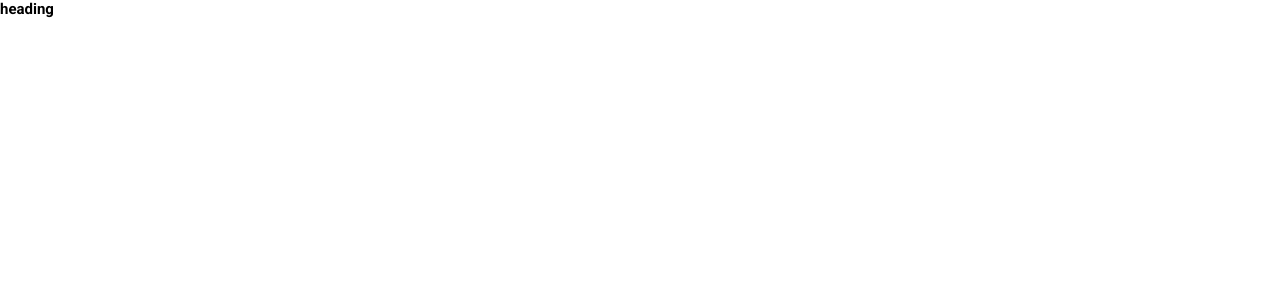
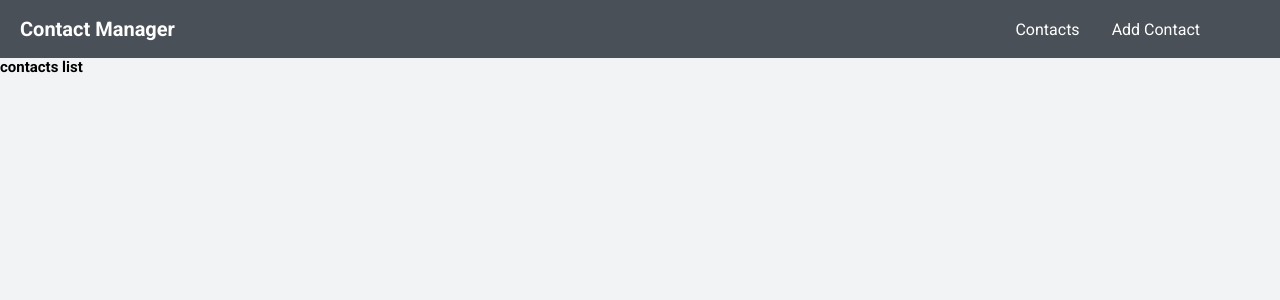
Before and after one commit to wasifalam23/contact-manager, a React (Create React App) app in the folder client/: page / in a window 1280 px wide. Shown: the top 300 px of the page. Built offline with nearby package versions, Linux system fonts and the light colour scheme; the HTML template or start-up script is replaced by a standard one.

Commit message:
added react-router-dom

```diff
--- a/client/package.json
+++ b/client/package.json
@@ -9,6 +9,7 @@
     "node-sass": "^7.0.3",
     "react": "^18.2.0",
     "react-dom": "^18.2.0",
+    "react-router-dom": "^6.4.1",
     "react-scripts": "5.0.1",
     "web-vitals": "^2.1.4"
   },
--- a/client/src/App.js
+++ b/client/src/App.js
@@ -1,7 +1,19 @@
 import React from 'react';
+import { BrowserRouter, Route, Routes } from 'react-router-dom';
+import Header from './components/Header/Header';
+import AddContact from './pages/AddContact';
+import Contacts from './pages/Contacts';
 
 const App = () => {
-  return <h2>heading</h2>;
+  return (
+    <BrowserRouter>
+      <Header />
+      <Routes>
+        <Route path="/" element={<Contacts />} />
+        <Route path="/addContact" element={<AddContact />} />
+      </Routes>
+    </BrowserRouter>
+  );
 };
 
 export default App;
--- /dev/null
+++ b/client/src/components/Contacts/ContactsList.js
@@ -0,0 +1,7 @@
+import React from 'react';
+
+const ContactsList = () => {
+  return <h2>contacts list</h2>;
+};
+
+export default ContactsList;
--- /dev/null
+++ b/client/src/components/FormElements/AddContactForm.js
@@ -0,0 +1,7 @@
+import React from 'react';
+
+const AddContactForm = () => {
+  return <h2>Add Contact</h2>;
+};
+
+export default AddContactForm;
--- /dev/null
+++ b/client/src/components/Header/Header.js
@@ -0,0 +1,14 @@
+import React from 'react';
+import MainNavigation from './MainNavigation/MainNavigation';
+import './Header.scss';
+
+const Header = () => {
+  return (
+    <header className="header">
+      <h3 className="header__logo">Contact Manager</h3>
+      <MainNavigation />
+    </header>
+  );
+};
+
+export default Header;
--- /dev/null
+++ b/client/src/components/Header/Header.scss
@@ -0,0 +1,14 @@
+@import '../../index.scss';
+
+.header {
+  display: flex;
+  justify-content: space-between;
+  align-items: center;
+  background-color: $color-dark-gray;
+  padding: 1.7rem 8rem 1.7rem 2rem;
+
+  &__logo {
+    font-size: 2rem;
+    color: $color-white;
+  }
+}
--- /dev/null
+++ b/client/src/components/Header/MainNavigation/MainNavigation.js
@@ -0,0 +1,24 @@
+import React from 'react';
+import { Link } from 'react-router-dom';
+import './MainNavigation.scss';
+
+const MainNavigation = () => {
+  return (
+    <nav className="main-navigation">
+      <ul className="main-navigation__list">
+        <li className="main-navigation__list--item">
+          <Link className="main-navigation__link" to="/">
+            Contacts
+          </Link>
+        </li>
+        <li className="main-navigation__list--item">
+          <Link className="main-navigation__link" to="/addContact">
+            Add Contact
+          </Link>
+        </li>
+      </ul>
+    </nav>
+  );
+};
+
+export default MainNavigation;
--- /dev/null
+++ b/client/src/components/Header/MainNavigation/MainNavigation.scss
@@ -0,0 +1,21 @@
+@import '../../../index.scss';
+
+.main-navigation {
+  &__list {
+    display: flex;
+    list-style: none;
+    gap: 3.2rem;
+  }
+
+  &__link:link,
+  &__link:visited {
+    display: inline-block;
+    font-size: 1.6rem;
+    text-decoration: none;
+    color: $color-white;
+  }
+
+  // &__link:hover,
+  // &__link:active {
+  // }
+}
--- a/client/src/index.scss
+++ b/client/src/index.scss
@@ -15,4 +15,10 @@ html {
 
 body {
   font-family: 'Roboto', sans-serif;
+  background-color: #f1f3f5;
 }
+
+// Color Variables
+$color-primary-pink: #e64980;
+$color-dark-gray: #495057;
+$color-white: #fff;
--- /dev/null
+++ b/client/src/pages/AddContact.js
@@ -0,0 +1,12 @@
+import React from 'react';
+import AddContactForm from '../components/FormElements/AddContactForm';
+
+const AddContact = () => {
+  return (
+    <div>
+      <AddContactForm />
+    </div>
+  );
+};
+
+export default AddContact;
--- /dev/null
+++ b/client/src/pages/Contacts.js
@@ -0,0 +1,8 @@
+import React from 'react';
+import ContactsList from '../components/Contacts/ContactsList';
+
+const Contacts = () => {
+  return <ContactsList />;
+};
+
+export default Contacts;
```
Also changed, not shown: 1 other file (tests, documents, lock files or other folders).
